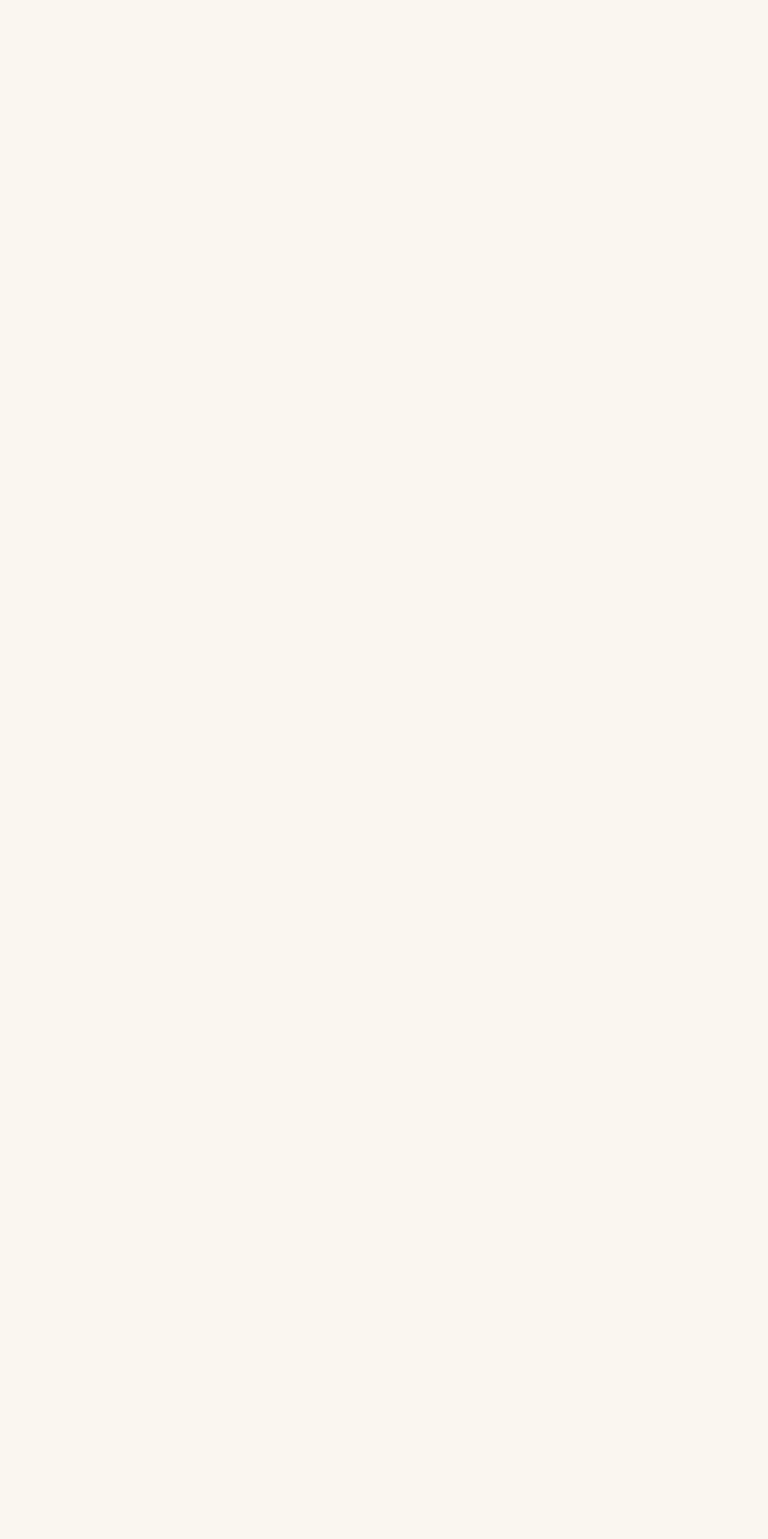
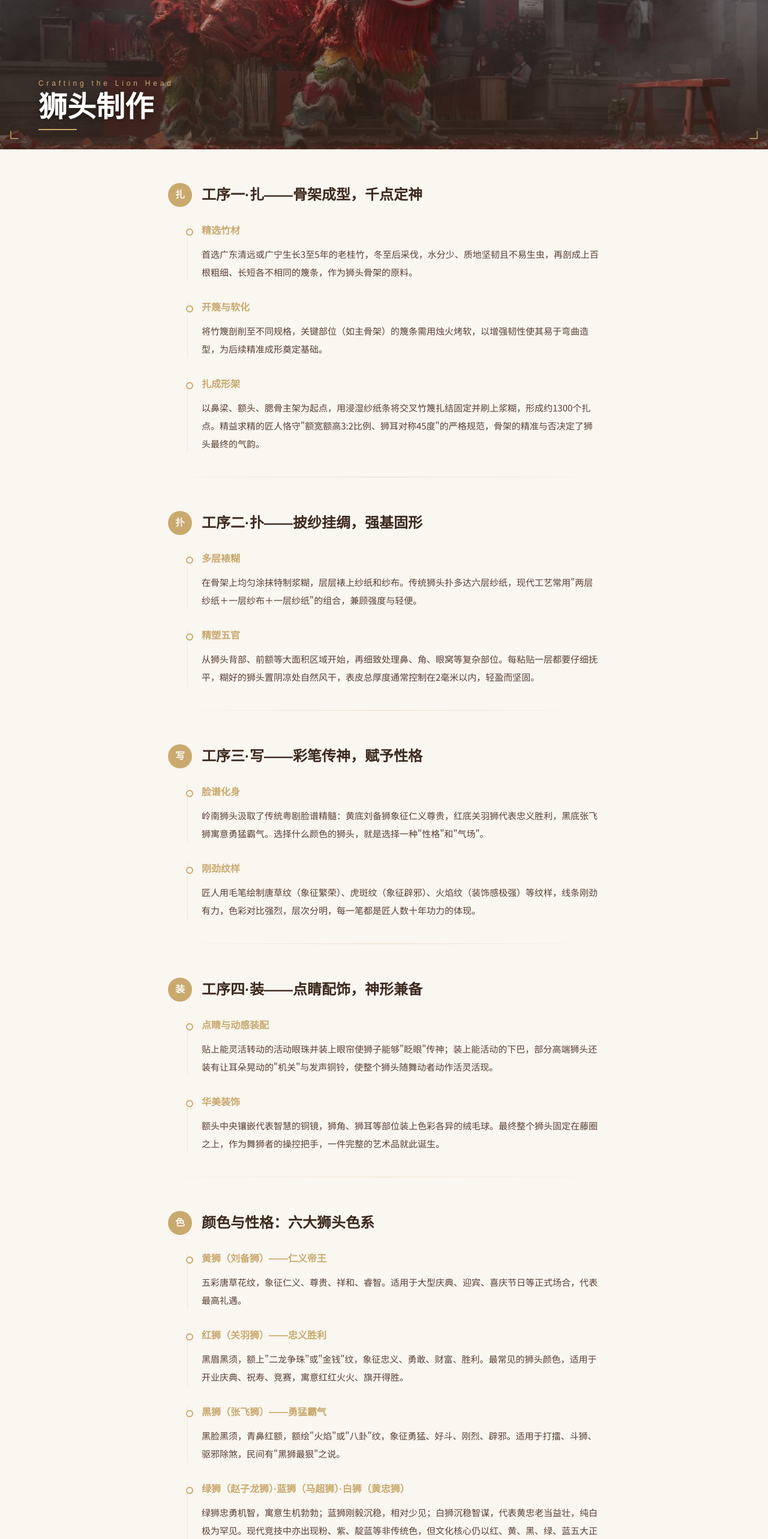
Before and after one commit to zhangyiming123-123/v0-xingshifeiyi, a Next.js app: page /culture/lionhead in a window 1280 px wide. Before the commit this address had no page. Shown: the part 180-2746 px from the top of the page at 60% size. Before the commit the page ends 800 px from the top, so only its background shows below. Built offline with nearby package versions, Linux system fonts and the light colour scheme.

Commit message:
fix: resolve multiple error issues in culture detail page\n\nFix 'Image fill' positioning and add 'initial' color in Navbar\nand resolve 'params' issue in detail page.

```diff
--- a/app/culture/[slug]/page.tsx
+++ b/app/culture/[slug]/page.tsx
@@ -151,7 +151,7 @@ const pages: Record<string, {
           },
           {
             label: '沿习成俗，代代相传',
-            body: '此后，人们便将这次"驱兽"的经历口口相传，并约定成俗：每逢年节喜庆，必舞狮以驱邪纳吉，保一方平安。这个充满生活智慧的民间传说，至今仍是解释岭南醒狮民俗由来最广为人知的故事。',
+            body: '此后，人们便将这次"���兽"的经历口口相传，并约定成俗：每逢年节喜庆，必舞狮以驱邪纳吉，保一方平安。这个充满生活智慧的民间传说，至今仍是解释岭南醒狮民俗由来最广为人知的故事。',
           },
         ],
       },
@@ -242,6 +242,99 @@ const pages: Record<string, {
       },
     ],
     closing: '从一方乡土的节庆习俗，到国家认证的文化名片，再到连接全球华人的精神纽带——醒狮的每一步跨越，都是中华文化生命力的有力证明。',
+  },
+
+  lionhead: {
+    title: '狮头制作',
+    subtitle: 'Crafting the Lion Head',
+    heroImage: '/images/lion-history-2.jpg',
+    heroAlt: '岭南醒狮彩绘华丽的狮头近景，展示精湛扎作工艺',
+    accentColor: '#C9A96E',
+    sections: [
+      {
+        heading: '工序一·扎——骨架成型，千点定神',
+        icon: '扎',
+        items: [
+          {
+            label: '精选竹材',
+            body: '首选广东清远或广宁生长3至5年的老桂竹，冬至后采伐，水分少、质地坚韧且不易生虫，再剖成上百根粗细、长短各不相同的篾条，作为狮头骨架的原料。',
+          },
+          {
+            label: '开篾与软化',
+            body: '将竹篾剖削至不同规格，关键部位（如主骨架）的篾条需用烛火烤软，以增强韧性使其易于弯曲造型，为后续精准成形奠定基础。',
+          },
+          {
+            label: '扎成形架',
+            body: '以鼻梁、额头、腮骨主架为起点，用浸湿纱纸条将交叉竹篾扎结固定并刷上浆糊，形成约1300个扎点。精益求精的匠人恪守"额宽额高3:2比例、狮耳对称45度"的严格规范，骨架的精准与否决定了狮头最终的气韵。',
+          },
+        ],
+      },
+      {
+        heading: '工序二·扑——披纱挂绸，强基固形',
+        icon: '扑',
+        items: [
+          {
+            label: '多层裱糊',
+            body: '在骨架上均匀涂抹特制浆糊，层层裱上纱纸和纱布。传统狮头扑多达六层纱纸，现代工艺常用"两层纱纸＋一层纱布＋一层纱纸"的组合，兼顾强度与轻便。',
+          },
+          {
+            label: '精塑五官',
+            body: '从狮头背部、前额等大面积区域开始，再细致处理鼻、角、眼窝等复杂部位。每粘贴一层都要仔细抚平，糊好的狮头置阴凉处自然风干，表皮总厚度通常控制在2毫米以内，轻盈而坚固。',
+          },
+        ],
+      },
+      {
+        heading: '工序三·写——彩笔传神，赋予性格',
+        icon: '写',
+        items: [
+          {
+            label: '脸谱化身',
+            body: '岭南狮头汲取了传统粤剧脸谱精髓：黄底刘备狮象征仁义尊贵，红底关羽狮代表忠义胜利，黑底张飞狮寓意勇猛霸气。选择什么颜色的狮头，就是选择一种"性格"和"气场"。',
+          },
+          {
+            label: '刚劲纹样',
+            body: '匠人用毛笔绘制唐草纹（象征繁荣）、虎斑纹（象征辟邪）、火焰纹（装饰感极强）等纹样，线条刚劲有力，色彩对比强烈，层次分明，每一笔都是匠人数十年功力的体现。',
+          },
+        ],
+      },
+      {
+        heading: '工序四·装——点睛配饰，神形兼备',
+        icon: '装',
+        items: [
+          {
+            label: '点睛与动感装配',
+            body: '贴上能灵活转动的活动眼珠并装上眼帘使狮子能够"眨眼"传神；装上能活动的下巴，部分高端狮头还装有让耳朵晃动的"机关"与发声铜铃，使整个狮头随舞动者动作活灵活现。',
+          },
+          {
+            label: '华美装饰',
+            body: '额头中央镶嵌代表智慧的铜镜，狮角、狮耳等部位装上色彩各异的绒毛球。最终整个狮头固定在藤圈之上，作为舞狮者的操控把手，一件完整的艺术品就此诞生。',
+          },
+        ],
+      },
+      {
+        heading: '颜色与性格：六大狮头色系',
+        icon: '色',
+        items: [
+          {
+            label: '黄狮（刘备狮）——仁义帝王',
+            body: '五彩唐草花纹，象征仁义、尊贵、祥和、睿智。适用于大型庆典、迎宾、喜庆节日等正式场合，代表最高礼遇。',
+          },
+          {
+            label: '红狮（关羽狮）——忠义胜利',
+            body: '黑眉黑须，额上"二龙争珠"或"金钱"纹，象征忠义、勇敢、财富、胜利。最常见的狮头颜色，适用于开业庆典、祝寿、竞赛，寓意红红火火、旗开得胜。',
+          },
+          {
+            label: '黑狮（张飞狮）——勇猛霸气',
+            body: '黑脸黑须，青鼻红额，额绘"火焰"或"八卦"纹，象征勇猛、好斗、刚烈、辟邪。适用于打擂、斗狮、驱邪除煞，民间有"黑狮最狠"之说。',
+          },
+          {
+            label: '绿狮（赵子龙狮）·蓝狮（马超狮）·白狮（黄忠狮）',
+            body: '绿狮忠勇机智，寓意生机勃勃；蓝狮刚毅沉稳，相对少见；白狮沉稳智谋，代表黄忠老当益壮，纯白极为罕见。现代竞技中亦出现粉、紫、靛蓝等非传统色，但文化核心仍以红、黄、黑、绿、蓝五大正色为基础。',
+          },
+        ],
+      },
+    ],
+    closing: '一颗狮头，凝聚了匠人数日乃至数周的心血。从精选一根竹篾，到最后点上那一对会眨眼的眼珠，每一道工序都是对这门千年技艺的虔诚守护。',
   },
 
   technique: {
--- a/components/navbar.tsx
+++ b/components/navbar.tsx
@@ -25,7 +25,8 @@ export default function Navbar() {
 
   return (
     <motion.header
-      className="fixed top-0 left-0 right-0 z-50 transition-colors duration-500"
+      className="fixed top-0 left-0 right-0 z-50"
+      initial={{ backgroundColor: '#FAF6F0', boxShadow: '0 1px 0 rgba(201,169,110,0.4)' }}
       animate={{
         backgroundColor: scrolled ? '#3D2B1F' : '#FAF6F0',
         boxShadow: scrolled
--- a/components/products-section.tsx
+++ b/components/products-section.tsx
@@ -186,7 +186,7 @@ function ProductCard({
       {/* 图片区 */}
       <div className="relative overflow-hidden" style={{ aspectRatio: '1 / 1' }}>
         <motion.div
-          className="w-full h-full"
+          className="relative w-full h-full"
           whileHover={{ scale: 1.06 }}
           transition={{ duration: 0.4, ease: 'easeOut' }}
         >
```
